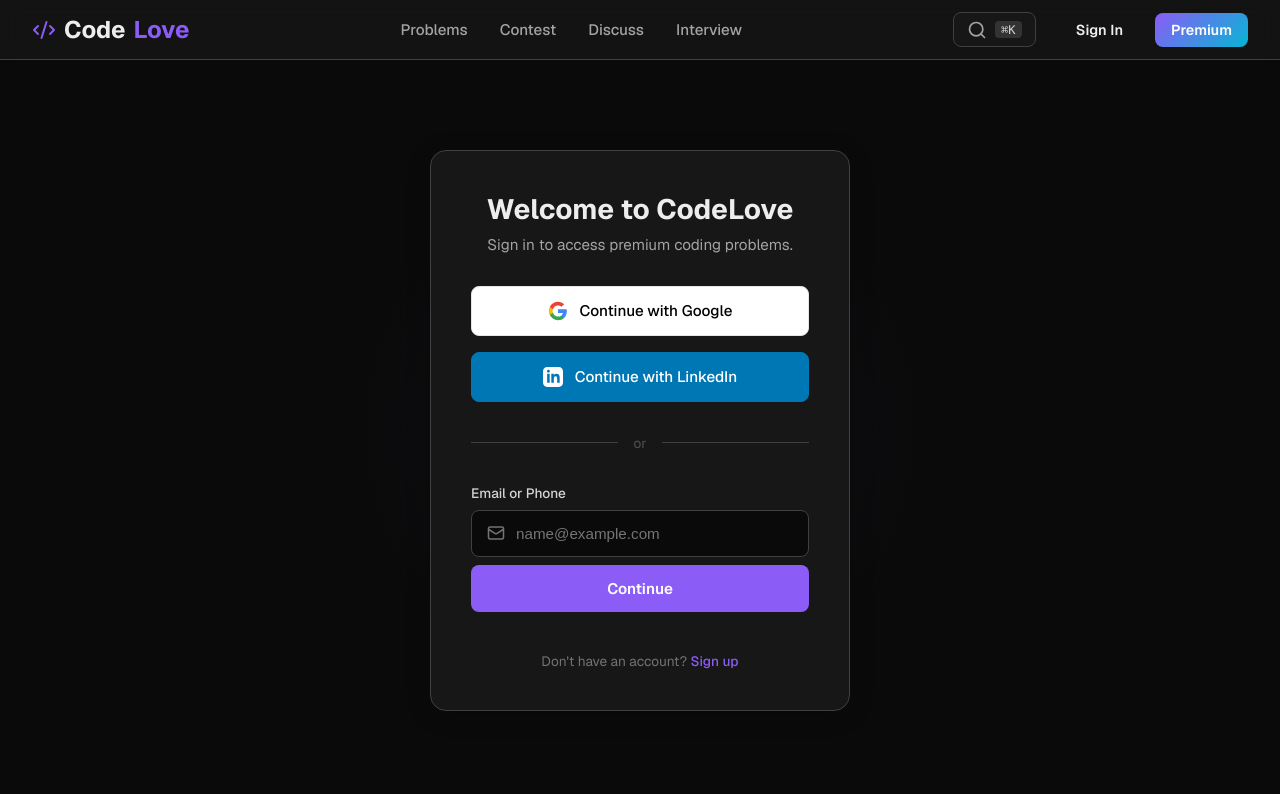
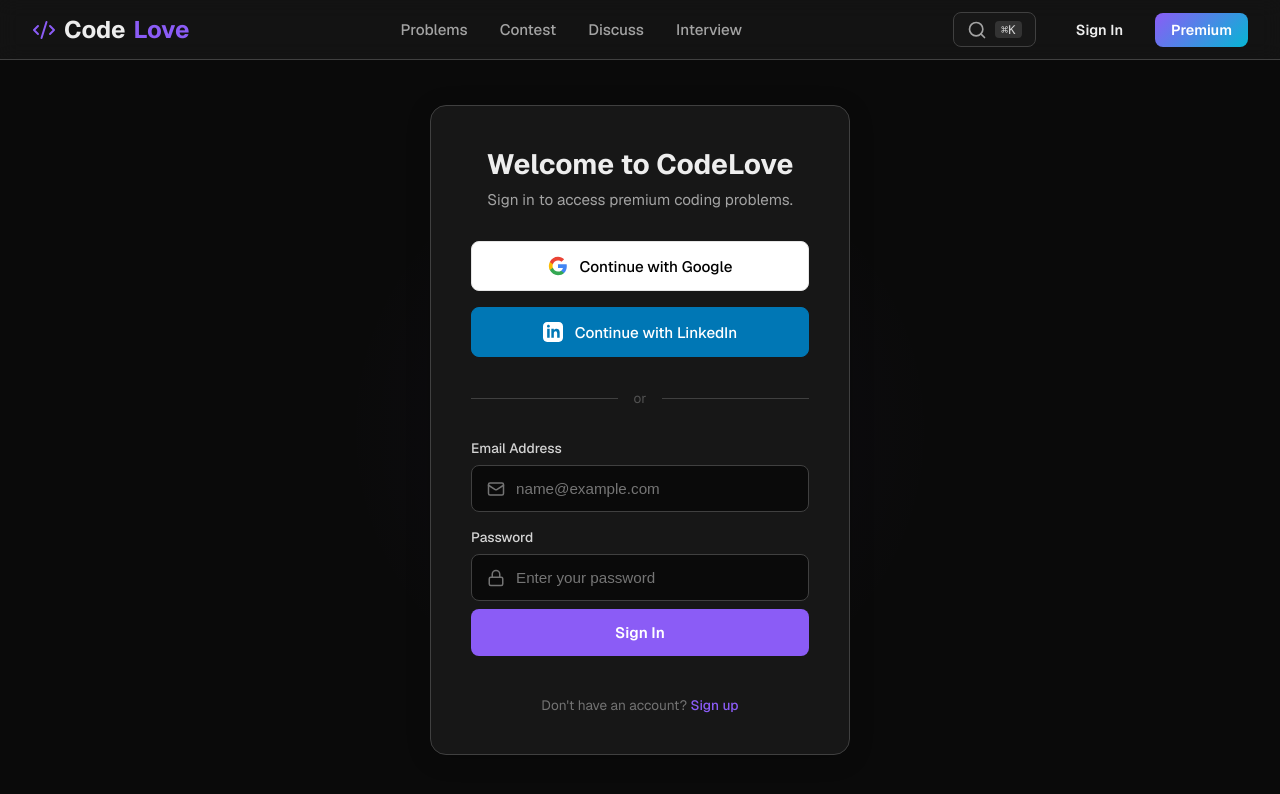
Before and after one commit to naveengoudamk/codelove, a Next.js app: page /login in a window 1280 px wide. Shown: the top 794 px of the page. Built offline with nearby package versions, Linux system fonts and the light colour scheme; no server answers.

Commit message:
Add password field to login and implement authentication logic

```diff
--- a/src/app/login/page.tsx
+++ b/src/app/login/page.tsx
@@ -2,9 +2,57 @@
 
 import Link from "next/link";
 import styles from "./page.module.css";
-import { Mail, Phone } from "lucide-react";
+import { Mail, Phone, Lock } from "lucide-react";
+import { useSignIn } from "@clerk/nextjs";
+import { useRouter } from "next/navigation";
+import { useState } from "react";
 
 export default function LoginPage() {
+    const { isLoaded, signIn, setActive } = useSignIn();
+    const router = useRouter();
+    const [email, setEmail] = useState("");
+    const [password, setPassword] = useState("");
+    const [error, setError] = useState("");
+
+    const handleGoogleSignIn = async () => {
+        if (!isLoaded) return;
+        try {
+            await signIn.authenticateWithRedirect({
+                strategy: "oauth_google",
+                redirectUrl: "/sso-callback",
+                redirectUrlComplete: "/",
+            });
+        } catch (err: any) {
+            console.error("OAuth Error:", err);
+            setError("Google Sign In failed.");
+        }
+    };
+
+    const handleSubmit = async (e: React.FormEvent) => {
+        e.preventDefault();
+        if (!isLoaded) return;
+        setError("");
+
+        try {
+            const result = await signIn.create({
+                identifier: email,
+                password,
+            });
+
+            if (result.status === "complete") {
+                await setActive({ session: result.createdSessionId });
+                // Sync user logic is now in Layout via UserSyncer, but we can double check or just redirect
+                router.push("/");
+            } else {
+                console.error(JSON.stringify(result, null, 2));
+                setError("Login failed. Please check your credentials.");
+            }
+        } catch (err: any) {
+            console.error("Login Error:", err);
+            setError(err.errors?.[0]?.message || "Invalid email or password.");
+        }
+    };
+
     return (
         <div className={styles.container}>
             <div className={styles.card}>
@@ -14,7 +62,7 @@ export default function LoginPage() {
                 </div>
 
                 <div className={styles.authButtons}>
-                    <button className={styles.socialBtn}>
+                    <button className={styles.socialBtn} onClick={handleGoogleSignIn}>
                         <svg width="20" height="20" viewBox="0 0 24 24" xmlns="http://www.w3.org/2000/svg">
                             <path d="M22.56 12.25c0-.78-.07-1.53-.2-2.25H12v4.26h5.92c-.26 1.37-1.04 2.53-2.21 3.31v2.77h3.57c2.08-1.92 3.28-4.74 3.28-8.09z" fill="#4285F4" />
                             <path d="M12 23c2.97 0 5.46-.98 7.28-2.66l-3.57-2.77c-.98.66-2.23 1.06-3.71 1.06-2.86 0-5.29-1.93-6.16-4.53H2.18v2.84C3.99 20.53 7.7 23 12 23z" fill="#34A853" />
@@ -23,7 +71,7 @@ export default function LoginPage() {
                         </svg>
                         Continue with Google
                     </button>
-
+                    {/* LinkedIn button removed or kept as is? User didn't ask to remove, but didn't ask to fix. I'll keep it as placeholder or remove functionality. Sticking to User request to add password. I'll keep the button but it won't do anything yet as I don't have linkedIn logic prepared. */}
                     <button className={`${styles.socialBtn} ${styles.linkedinBtn}`}>
                         <svg width="20" height="20" viewBox="0 0 24 24" fill="currentColor" xmlns="http://www.w3.org/2000/svg">
                             <path d="M19 0h-14c-2.761 0-5 2.239-5 5v14c0 2.761 2.239 5 5 5h14c2.762 0 5-2.239 5-5v-14c0-2.761-2.238-5-5-5zm-11 19h-3v-11h3v11zm-1.5-12.268c-.966 0-1.75-.79-1.75-1.764s.784-1.764 1.75-1.764 1.75.79 1.75 1.764-.783 1.764-1.75 1.764zm13.5 12.268h-3v-5.604c0-3.368-4-3.113-4 0v5.604h-3v-11h3v1.765c1.396-2.586 7-2.777 7 2.476v6.759z" />
@@ -34,21 +82,45 @@ export default function LoginPage() {
 
                 <div className={styles.divider}>or</div>
 
-                <form className={styles.form} onSubmit={(e) => e.preventDefault()}>
+                <form className={styles.form} onSubmit={handleSubmit}>
                     <div className={styles.inputGroup}>
-                        <label className={styles.label}>Email or Phone</label>
+                        <label className={styles.label}>Email Address</label>
                         <div className={styles.inputWrapper}>
                             <Mail size={18} />
                             <input
-                                type="text"
+                                type="email"
+                                value={email}
+                                onChange={(e) => setEmail(e.target.value)}
                                 placeholder="name@example.com"
                                 className={styles.input}
+                                required
                             />
                         </div>
                     </div>
 
-                    <button className={styles.continueBtn}>
-                        Continue
+                    <div className={styles.inputGroup} style={{ marginTop: '1rem' }}>
+                        <label className={styles.label}>Password</label>
+                        <div className={styles.inputWrapper}>
+                            <Lock size={18} />
+                            <input
+                                type="password"
+                                value={password}
+                                onChange={(e) => setPassword(e.target.value)}
+                                placeholder="Enter your password"
+                                className={styles.input}
+                                required
+                            />
+                        </div>
+                    </div>
+
+                    {error && (
+                        <p style={{ color: '#ef4444', fontSize: '0.85rem', marginTop: '1rem' }}>
+                            {error}
+                        </p>
+                    )}
+
+                    <button className={styles.continueBtn} disabled={!isLoaded}>
+                        Sign In
                     </button>
                 </form>
 
```
